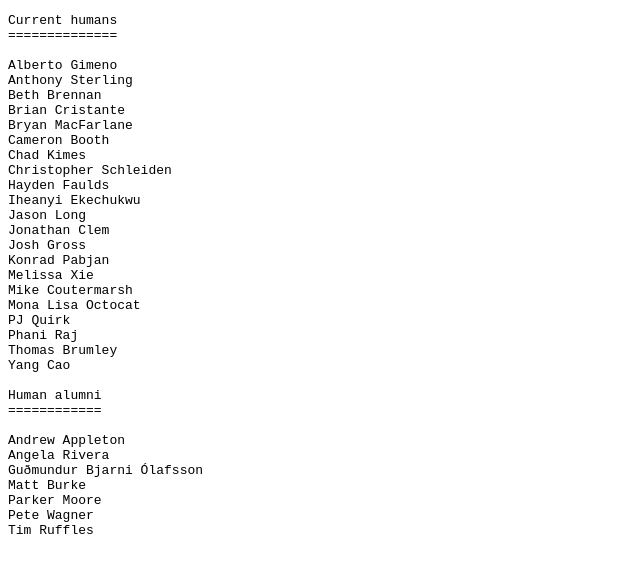
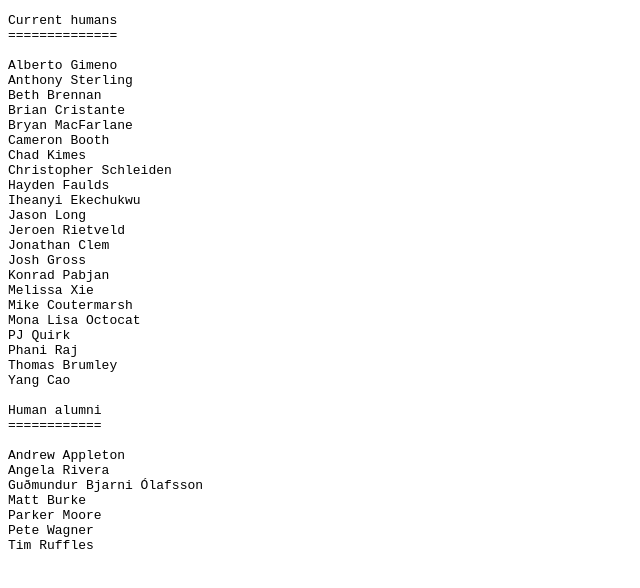
Before and after one commit to actions/humans.txt, a plain HTML site: page index.html in a window 1280 px wide. Shown: the whole page, without its empty margins (0-640 px from the left). Drawn offline with Linux system fonts and the light colour scheme.

Commit message:
deploy: e018cd0a1858cdf3b352c3ec476a4fd66c3ac895

```diff
--- a/index.html
+++ b/index.html
@@ -16,6 +16,7 @@ Christopher Schleiden
 Hayden Faulds
 Iheanyi Ekechukwu
 Jason Long
+Jeroen Rietveld
 Jonathan Clem
 Josh Gross
 Konrad Pabjan
```
